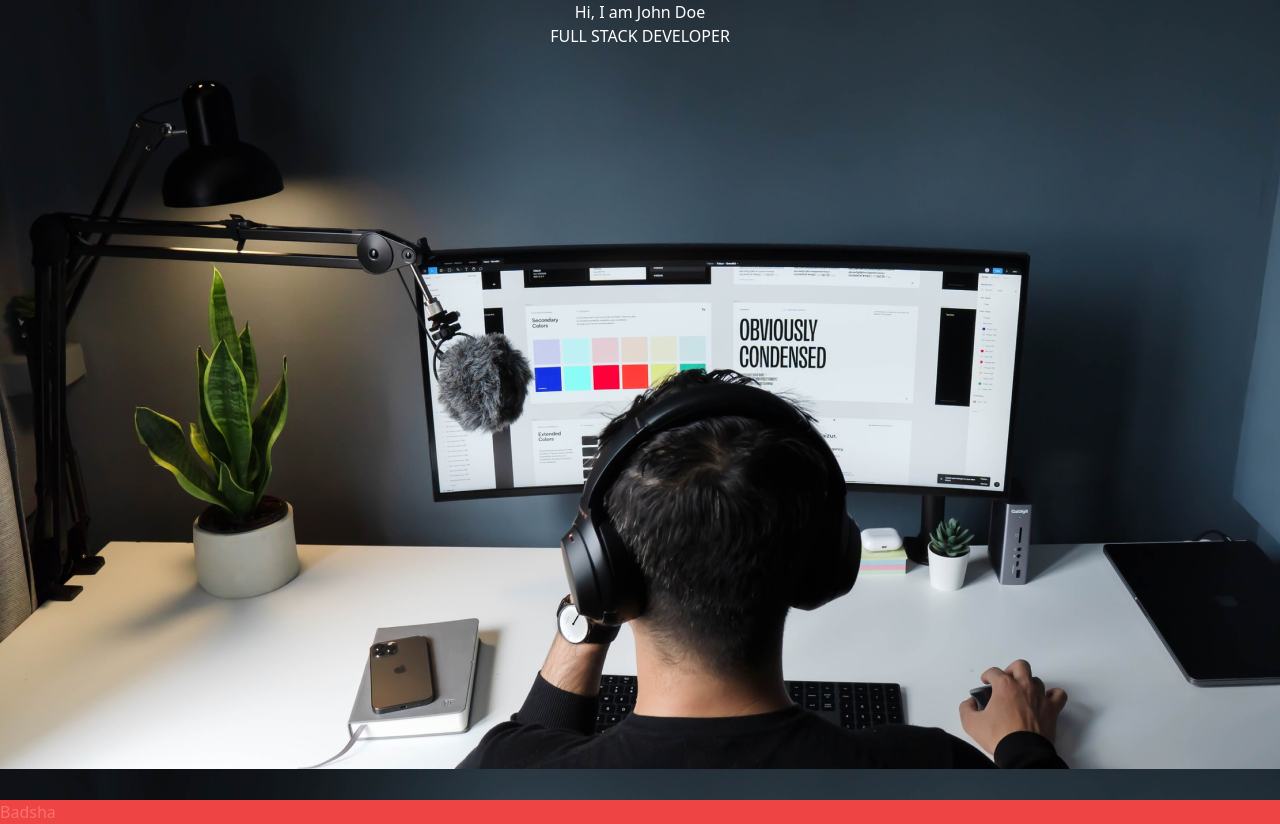
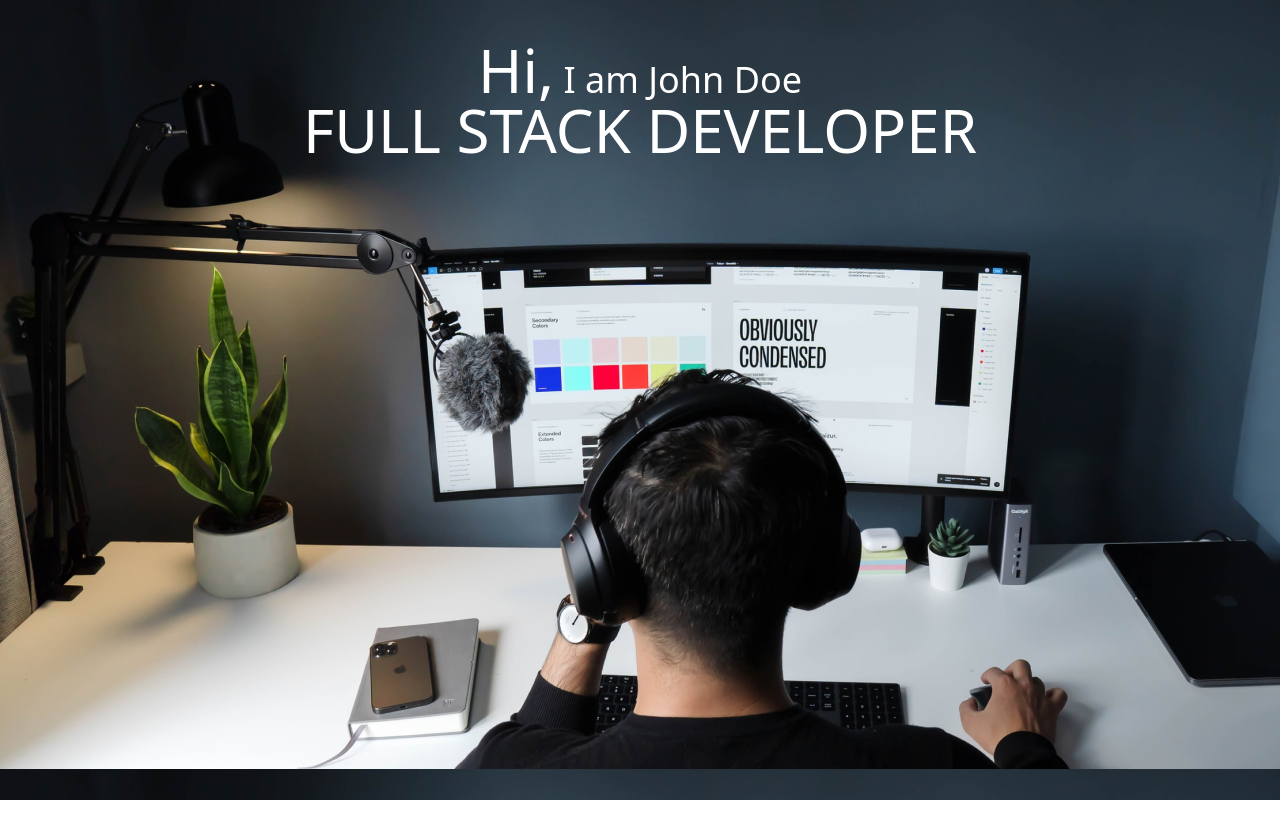
Before and after one commit to badshab454/Tailwind-1-DSC, a website: page src/index.html in a window 1280 px wide. After the commit the page ends 800 px from the top, so only its background shows below. Drawn offline with Linux system fonts and the light colour scheme.

Commit message:
hero section

```diff
--- a/src/index.html
+++ b/src/index.html
@@ -7,13 +7,12 @@
   </head>
   <body>
     <section
-      class="text-center h-screen bg-[url('../src/images/developer.png')]"
+      class="pt-10 text-center h-screen bg-[url('../src/images/developer.png')]"
     >
-      <div class="text-white">
-        <h2><span class="">Hi,</span> I am John Doe</h2>
-        <h1 class="">FULL STACK DEVELOPER</h1>
+      <div class="text-white text-4xl">
+        <h2><span class="text-6xl">Hi,</span> I am John Doe</h2>
+        <h1 class="text-6xl">FULL STACK DEVELOPER</h1>
       </div>
     </section>
-    <h2 class="text-red-400 bg-red-500">Badsha</h2>
   </body>
 </html>
```
Also changed, not shown: dist/output.css.
